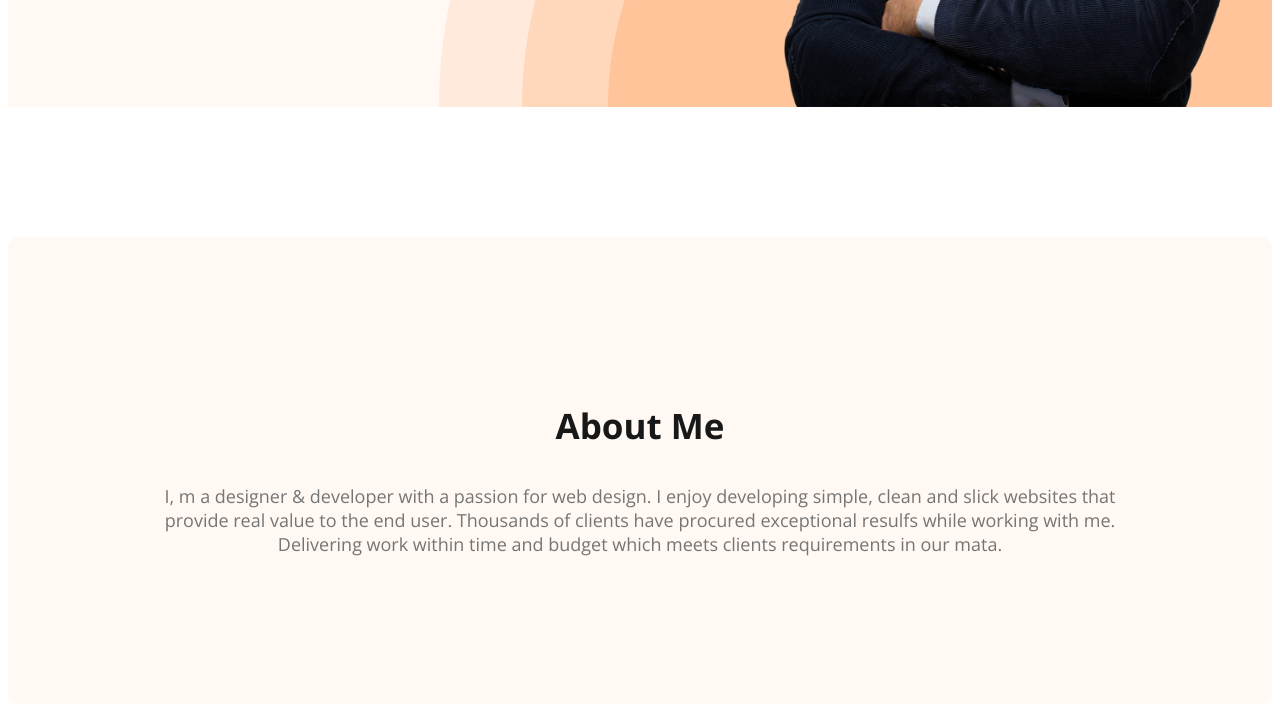
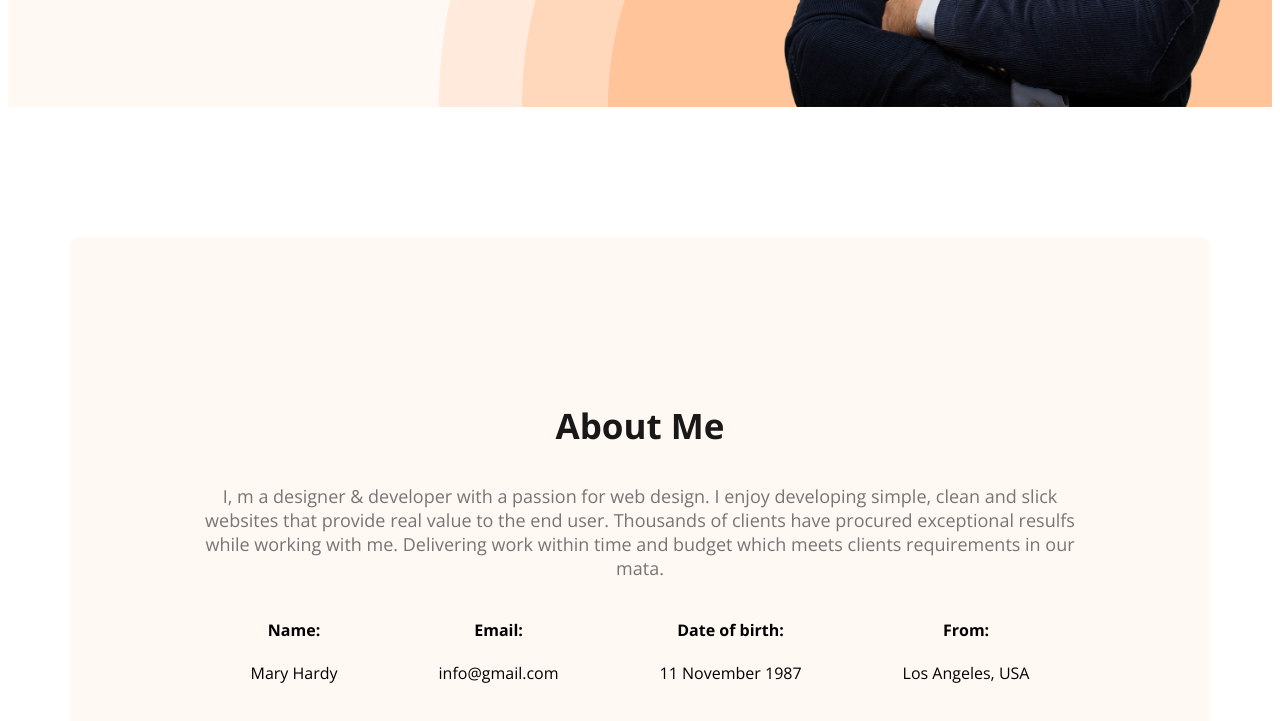
Before and after one commit to musabhai21/webdeveloper-portfolio, a plain HTML site: page index.html in a window 1280 px wide. Shown: the part 661-1382 px from the top of the page. Drawn offline with nearby package versions, Linux system fonts and the light colour scheme.

Commit message:
added about information

```diff
--- a/index.html
+++ b/index.html
@@ -1,5 +1,6 @@
 <!DOCTYPE html>
 <html lang="en">
+
 <head>
     <meta charset="UTF-8">
     <meta name="viewport" content="width=device-width, initial-scale=1.0">
@@ -9,6 +10,7 @@
     <link href="https://fonts.googleapis.com/css2?family=Open+Sans:wght@400;700;800&display=swap" rel="stylesheet">
     <link rel="stylesheet" href="styles/portfolio.css">
 </head>
+
 <body>
     <header class="header">
         <nav>
@@ -23,7 +25,8 @@
             <div class="banner-content">
                 <h3 class="banner-greeting">Hi, I am</h3>
                 <h1 class="banner-title">Mary Hardy</h1>
-                <p class="banner-description">Shot what able cold new see hold.Friendly as an betrayed formerly he. Morning because as to society behaved moments.</p>
+                <p class="banner-description">Shot what able cold new see hold.Friendly as an betrayed formerly he.
+                    Morning because as to society behaved moments.</p>
                 <button class="btn-primary">Download CV</button>
                 <button class="btn-primary">Contact</button>
             </div>
@@ -34,12 +37,41 @@
         <section class="about">
             <h3 class="section-title">About Me</h3>
             <p class="section-description">
-                I, m a designer & developer with a passion for web design. I enjoy developing simple, clean and slick websites that provide real value to the end user. Thousands of clients have procured exceptional resulfs while working with me. Delivering work within time and budget which meets clients requirements in our mata.
+                I, m a designer & developer with a passion for web design. I enjoy developing simple, clean and slick
+                websites that provide real value to the end user. Thousands of clients have procured exceptional resulfs
+                while working with me. Delivering work within time and budget which meets clients requirements in our
+                mata.
             </p>
+            <div class="about-info-container">
+                <!-- .about-info*4>h4.info-title+p.info-description -->
+                <div class="about-info">
+                    <h4 class="info-title">Name:</h4>
+                    <p class="info-description">Mary Hardy</p>
+                </div>
+                <div class="about-info">
+                    <h4 class="info-title">Email:
+                    </h4>
+                    <p class="info-description">info@gmail.com</p>
+                </div>
+                <div class="about-info">
+                    <h4 class="info-title">Date of birth:
+                    </h4>
+                    <p class="info-description">11 November 1987</p>
+                </div>
+                <div class="about-info">
+                    <h4 class="info-title">From:
+                    </h4>
+                    <p class="info-description">Los Angeles, USA</p>
+                </div>
+
+
+
+            </div>
         </section>
     </main>
     <footer>
 
     </footer>
 </body>
+
 </html>
--- a/styles/portfolio.css
+++ b/styles/portfolio.css
@@ -93,6 +93,10 @@ nav a {
     margin-top: 5px;
     margin-bottom: 20px;
 }
+main{
+    max-width: 1140px;
+    margin: 0 auto;
+}
 
 .about {
     padding: 130px;
@@ -100,3 +104,10 @@ nav a {
     background: #FFF8F3;
     margin: 130px 0;
 }
+.about-info-container{
+    display: flex;
+    justify-content: space-around;
+}
+.about-info{
+    text-align: center;
+}
```
Lines whose indentation alone changed are shown as unchanged.
